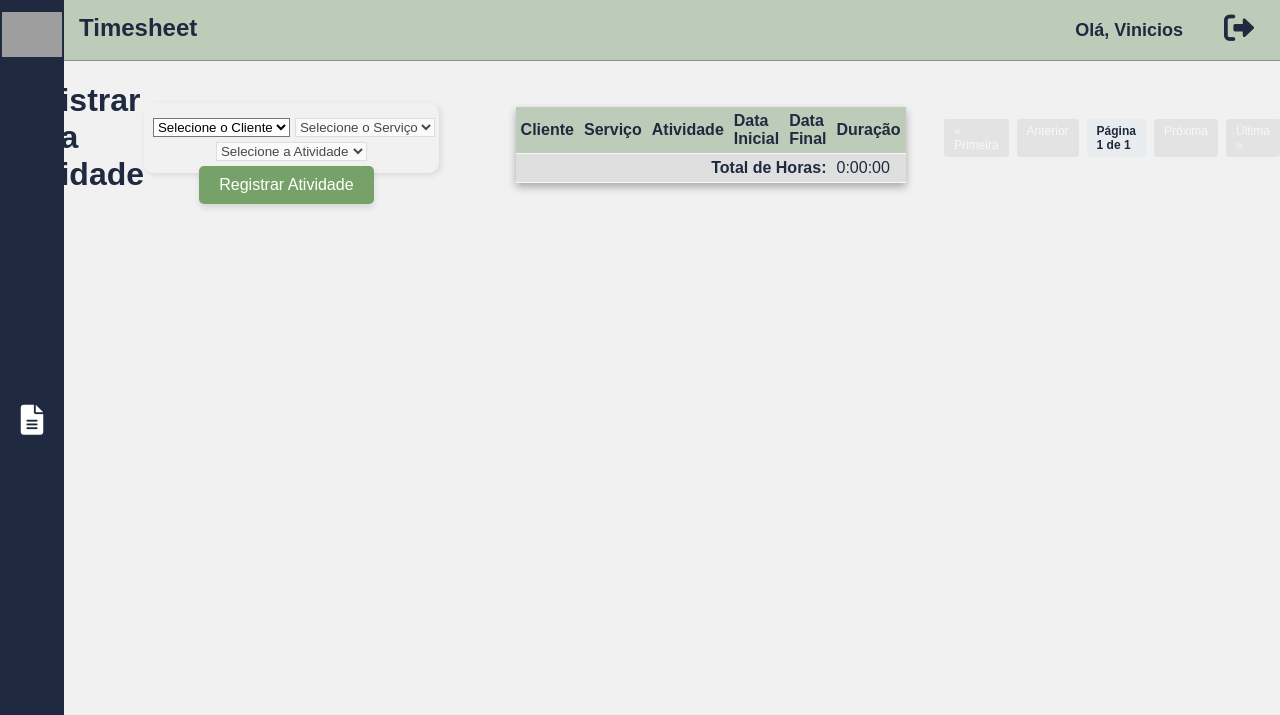
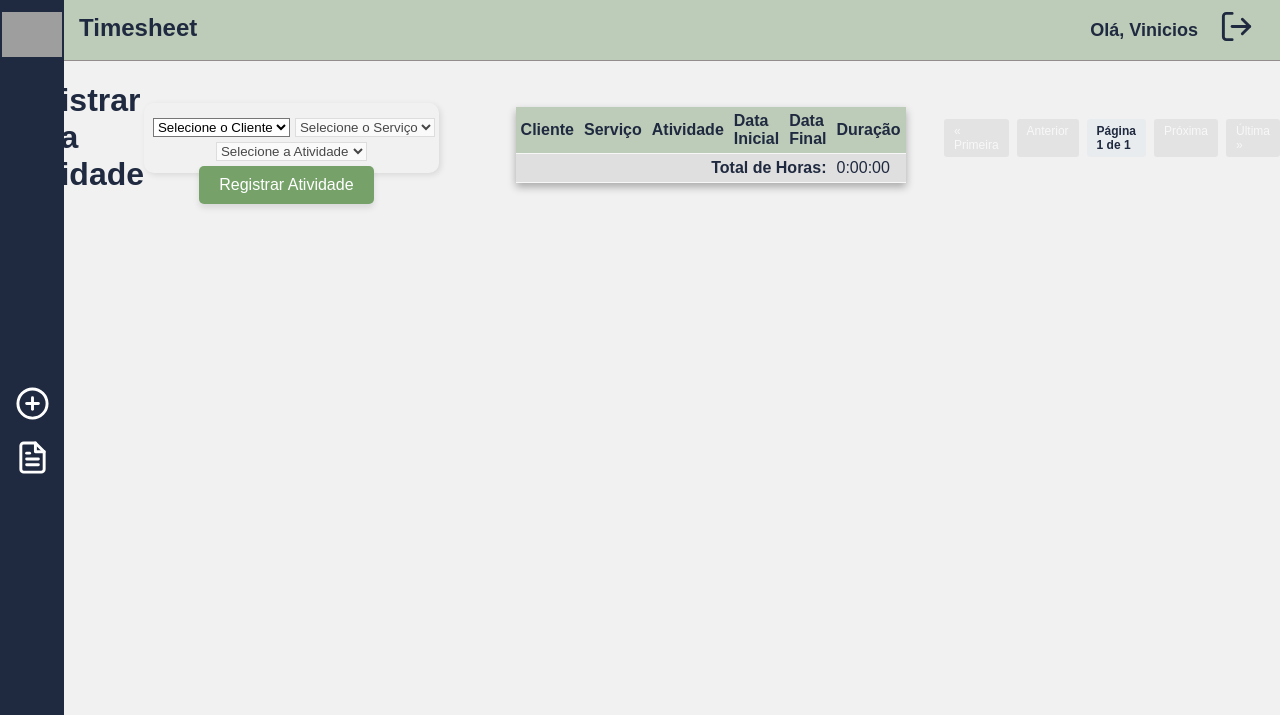
Before and after one commit to Vorceek/DjangoTests, a Django app: page /user-base/ in a window 1280 px wide. Shown: the top 715 px of the page. Run offline with Django 5.2, Linux system fonts and the light colour scheme; a user stored in the database is signed in; data that the repository does not hold is empty; some libraries are stand-ins or nearby versions; grey boxes are pictures that could not be loaded.

Commit message:
New Icons

```diff
--- a/timesheet/apps/base_app/permissions.py
+++ b/timesheet/apps/base_app/permissions.py
@@ -25,9 +25,9 @@ def redirect_based_on_group(user):
 def aside_icons(request):
     # Defina os ícones desejados:
     icons = [
-        #{'link': '/admin-base/', 'icon_class': 'fa-solid fa-house', 'is_admin': True},
-        {'link': '/admin-base/relatorio/', 'icon_class': 'fa-solid fa-file-lines', 'is_admin': True},
-        #{'link': '/upload/', 'icon_class': 'fa-solid fa-magnifying-glass', 'is_admin': True},
+        {'link': '/user-base/', 'icon_name': 'plus-circle', 'is_admin': True},
+        {'link': '/admin-base/relatorio/', 'icon_name': 'file-text', 'is_admin': True},
+        #{'link': '/admin-base/relatorio/', 'icon_name': 'file-text', 'is_admin': True},
 
     ]
 
--- a/timesheet/static/partials/css/NavAside.css
+++ b/timesheet/static/partials/css/NavAside.css
@@ -52,7 +52,7 @@ nav {
     align-items: center;
     list-style-type: none;
     font-size: 12px;
-    gap: 35px;
+    gap: 15px;
 }
 
 .div-user-nav h1 {
@@ -62,8 +62,18 @@ nav {
 #exit-menu {
     display: flex;
     justify-content: center;
-    font-size: 30px;
+    width: 35px!important;
+    height: 35px!important;
+    padding: 0;
     color: #1f293f;
+    cursor: pointer;
+}
+
+.left-icons {
+    width: 35px!important;
+    height: 35px!important;
+    color: #ffff;
+    padding-top: 15px;
 }
 
 #btn-sair {
--- a/timesheet/templates/login/login.html
+++ b/timesheet/templates/login/login.html
@@ -7,7 +7,7 @@
     <meta name="viewport" content="width=device-width, initial-scale=1.0">
     <title>Login</title>
     <link rel="stylesheet" href="{% static 'login/css/login.css' %}">
-    <link rel="shortcut icon" href="{% static 'img/Fav.svg' %}" type="image/x-icon">
+    <link rel="shortcut icon" href="{% static 'icons/dome-fav.svg' %}" type="image/x-icon">
 </head>
 <body>
     <div class="login-container">
--- a/timesheet/templates/partials/_aside.html
+++ b/timesheet/templates/partials/_aside.html
@@ -14,11 +14,11 @@
         <ul class="aside-ul-content">
             {% for icon in aside_icons %}
             {% if icon.is_admin and is_admin %}
-                 <li><a href="{{ icon.link }}"><i class="{{ icon.icon_class }}"></i></a></li>
+                 <li><a href="{{ icon.link }}"><i data-feather="{{ icon.icon_name }}" class="left-icons"></i></a></li>
             {% elif icon.is_user and is_user %}
-                 <li><a href="{{ icon.link }}"><i class="{{ icon.icon_class }}"></i></a></li>
+                 <li><a href="{{ icon.link }}"><i data-feather="{{ icon.icon_name }}" class="left-icons"></i></a></li>
             {% elif not icon.is_admin and not icon.is_user %}
-                 <li><a href="{{ icon.link }}"><i class="{{ icon.icon_class }}"></i></a></li>
+                 <li><a href="{{ icon.link }}"><i data-feather="{{ icon.icon_name }}" class="left-icons"></i></a></li>
             {% endif %}
             {% endfor %}
         </ul>
--- a/timesheet/templates/partials/_header.html
+++ b/timesheet/templates/partials/_header.html
@@ -25,7 +25,7 @@
                     <form action="{% url 'logout' %}" method="get" style="display: inline;">
                         {% csrf_token %}
                         <button type="submit" id="btn-sair">
-                            <i class="fa-solid fa-right-from-bracket" id="exit-menu"></i>
+                            <i data-feather="log-out" id="exit-menu"></i>
                         </button>
                     </form>
 
--- a/timesheet/templates/theme/base.html
+++ b/timesheet/templates/theme/base.html
@@ -7,8 +7,7 @@
     <meta name="viewport" content="width=device-width, initial-scale=1.0">
     <title>Dome Timesheet</title>
     <script src="https://kit.fontawesome.com/6617ed4ead.js" crossorigin="anonymous"></script>
-    <link rel="stylesheet" href="https://cdnjs.cloudflare.com/ajax/libs/font-awesome/6.0.0/css/all.min.css" integrity="sha512-..." crossorigin="anonymous" referrerpolicy="no-referrer" />
-    <link rel="shortcut icon" href="{% static 'partials/img/Fav.svg' %}" type="image/x-icon">
+    <link rel="shortcut icon" href="{% static 'icons/dome-fav.svg' %}" type="image/x-icon">
     <link rel="stylesheet" href="{% static 'partials/css/NavAside.css' %}">
     {% block extra_css %}{% endblock %}
 </head>
@@ -16,5 +15,11 @@
     {% include 'partials/_header.html' %}
     {% include 'partials/_aside.html' %}
     {% block content %}{% endblock %}
+
+<script src="https://unpkg.com/feather-icons/dist/feather.min.js"></script>
+<script>
+  feather.replace();
+</script>
+
 </body>
 </html>
```
Also changed, not shown: timesheet/static/icons/dome-fav.svg (renamed from timesheet/static/partials/img/Fav.svg).
